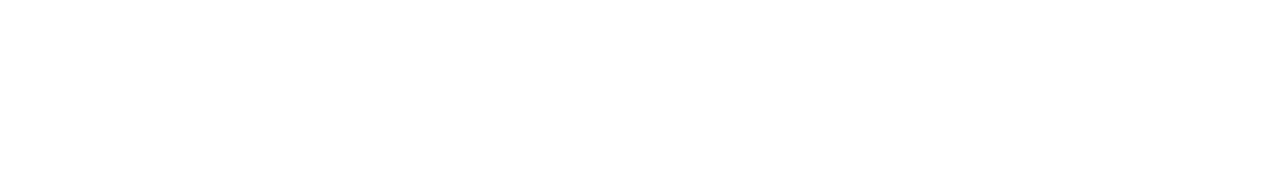
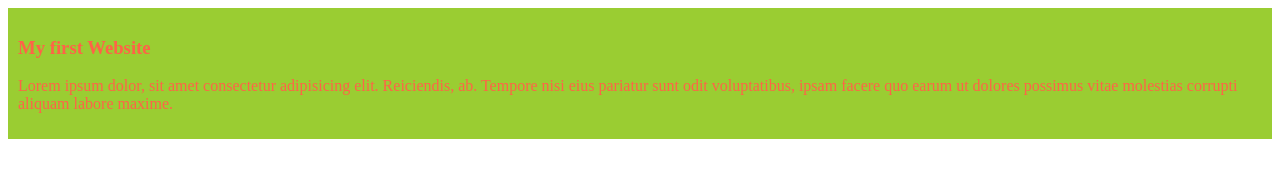
Before and after one commit to TR-Rahat/my-new-git, a plain HTML site: page index.html in a window 1280 px wide. Drawn offline with Linux system fonts and the light colour scheme.

Commit message:
added the first blog

```diff
--- a/index.html
+++ b/index.html
@@ -4,8 +4,13 @@
     <meta charset="UTF-8">
     <meta name="viewport" content="width=device-width, initial-scale=1.0">
     <title>my new git</title>
+    <link rel="stylesheet" href="styles/blog.css">
 </head>
 <body>
+    <div>
+        <h3>My first Website</h3>
+        <p>Lorem ipsum dolor, sit amet consectetur adipisicing elit. Reiciendis, ab. Tempore nisi eius pariatur sunt odit voluptatibus, ipsam facere quo earum ut dolores possimus vitae molestias corrupti aliquam labore maxime.</p>
+    </div>
 
 </body>
 </html>
--- /dev/null
+++ b/styles/blog.css
@@ -0,0 +1,5 @@
+div{
+    color: tomato;
+    background-color: yellowgreen;
+    padding: 10px;
+}
```
